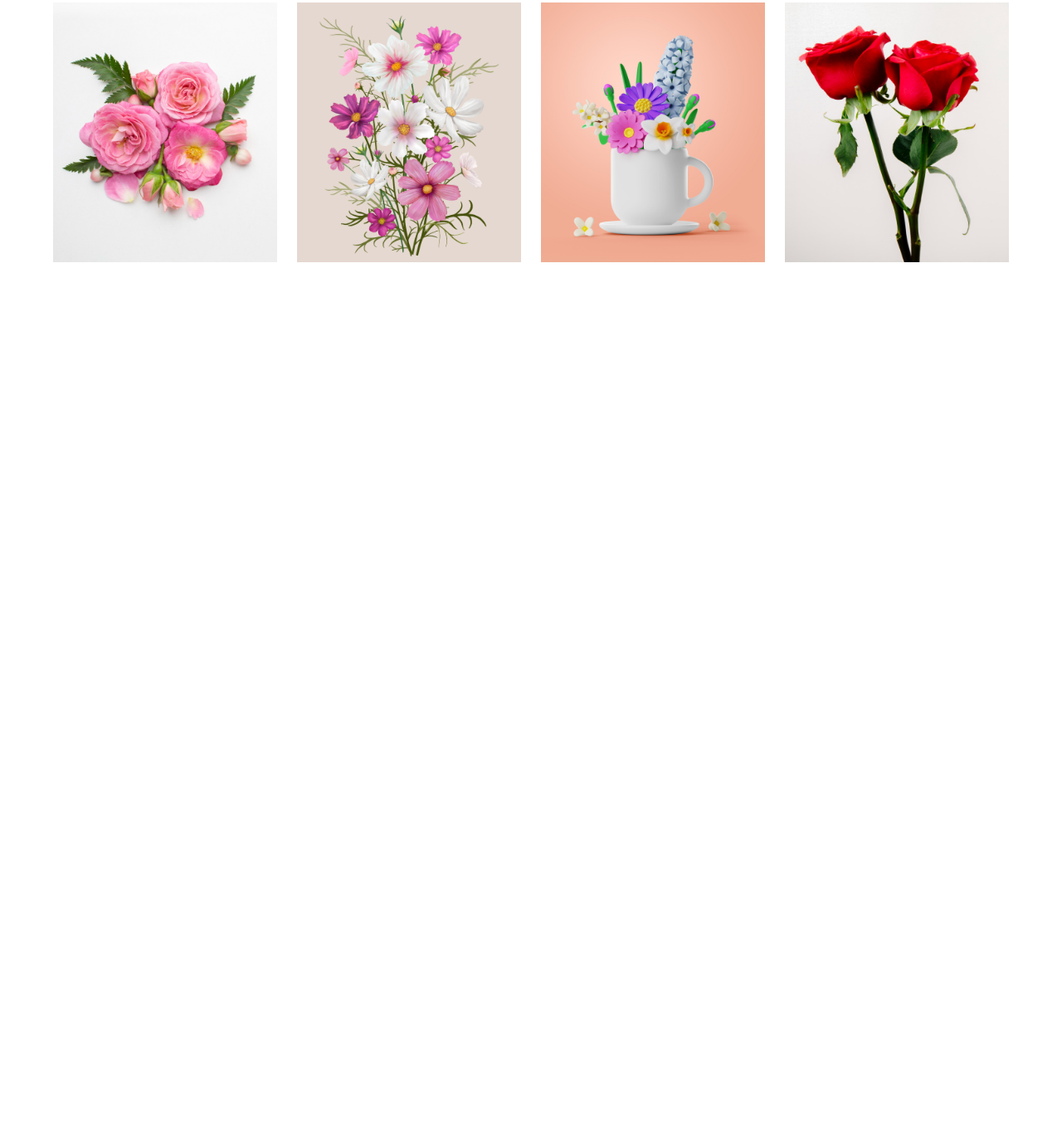
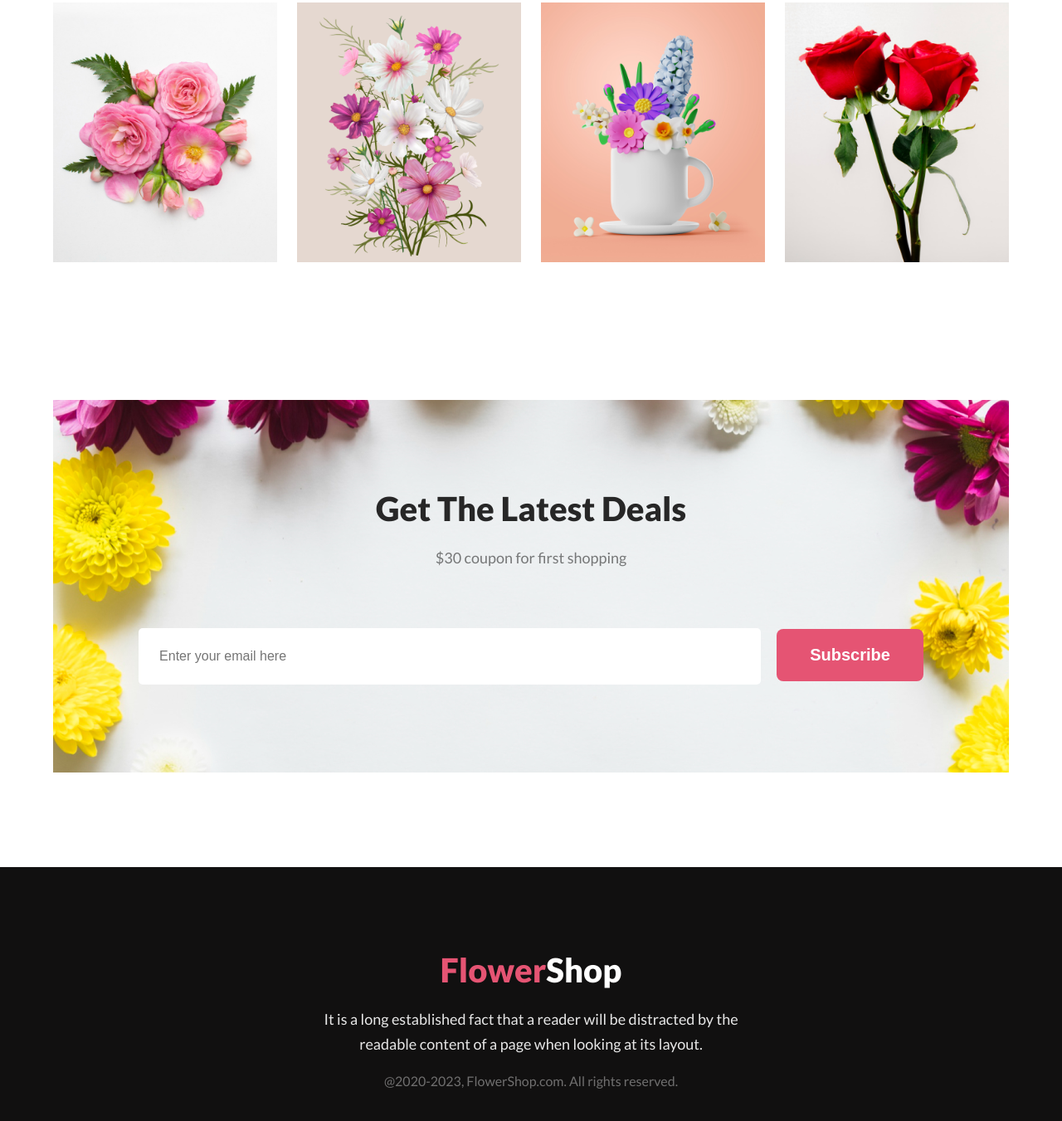
Before and after one commit to sharif-ahmed/flower_shop.github.io, a plain HTML site: page index.html in a window 1280 px wide. Shown: the part 3019-4370 px from the top of the page at 83% size. Before the commit the page ends 3438 px from the top, so only its background shows below. Drawn offline with Linux system fonts and the light colour scheme.

Commit message:
footer section completed

```diff
--- a/css/style.css
+++ b/css/style.css
@@ -202,3 +202,62 @@ img {
     gap: 24px;
     margin-top: 50px;
 }
+
+.subscribe-section {
+    padding-top: 50px;
+    padding-bottom: 100px;
+}
+
+.subscribe-wrapper {
+    background-image: url("../img/rectangle_9.png");
+    border-radius: 8px;
+    padding: 120px 0;
+    text-align: center;
+    background-repeat: no-repeat;
+    background-position: center;
+}
+
+.subscribe-wrapper input {
+    border: 0;
+}
+
+.subscribe-wrapper form {
+    margin-top: 50px;
+}
+
+.subscribe-wrapper input[type="email"] {
+    background: #fff;
+    border-radius: 5px;
+    outline: none;
+    color: rgba(39, 39, 39, 0.60);
+    font-size: 16px;
+    font-weight: 400;
+    padding: 25px;
+    width: 700px;
+    margin-right: 16px;
+}
+
+.footer-section {
+    background: #111010;
+    padding: 100px 0;
+}
+
+
+.footer-wrapper {
+    text-align: center;
+}
+
+.footer-title {
+    color: #fff;
+}
+
+.footer-description {
+    color: rgba(255, 255, 255, 0.90);
+    font-size: 18px;
+}
+
+.copyright-text {
+    color: rgba(255, 255, 255, 0.40);
+    font-size: 16px;
+    font-weight: 400;
+}
--- a/index.html
+++ b/index.html
@@ -114,8 +114,29 @@
                 </div>
             </div>
         </section>
+
+        <section class="subscribe-section">
+            <div class="container">
+                <div class="subscribe-wrapper">
+                    <h2 class="section-title">Get The Latest Deals</h2>
+                    <p class="section-description">$30 coupon for first shopping</p>
+                    <form action="#">
+                        <input type="email" placeholder="Enter your email here">
+                        <input class="btn" type="submit" value="Subscribe">
+                    </form>
+                </div>
+            </div>
+        </section>
     </main>
-    <footer></footer>
+    <footer class="footer-section">
+        <div class="container">
+            <div class="footer-wrapper">
+                <h2 class="section-title footer-title"><span class="pink-text">Flower</span>Shop</h2>
+                <p class="section-description footer-description">It is a long established fact that a reader will be distracted by the readable content of a page when looking at its layout.</p>
+                <p class="copyright-text">@2020-2023, FlowerShop.com. All rights reserved. </p>
+            </div>
+        </div>
+    </footer>
 </body>
 
 </html>
```
